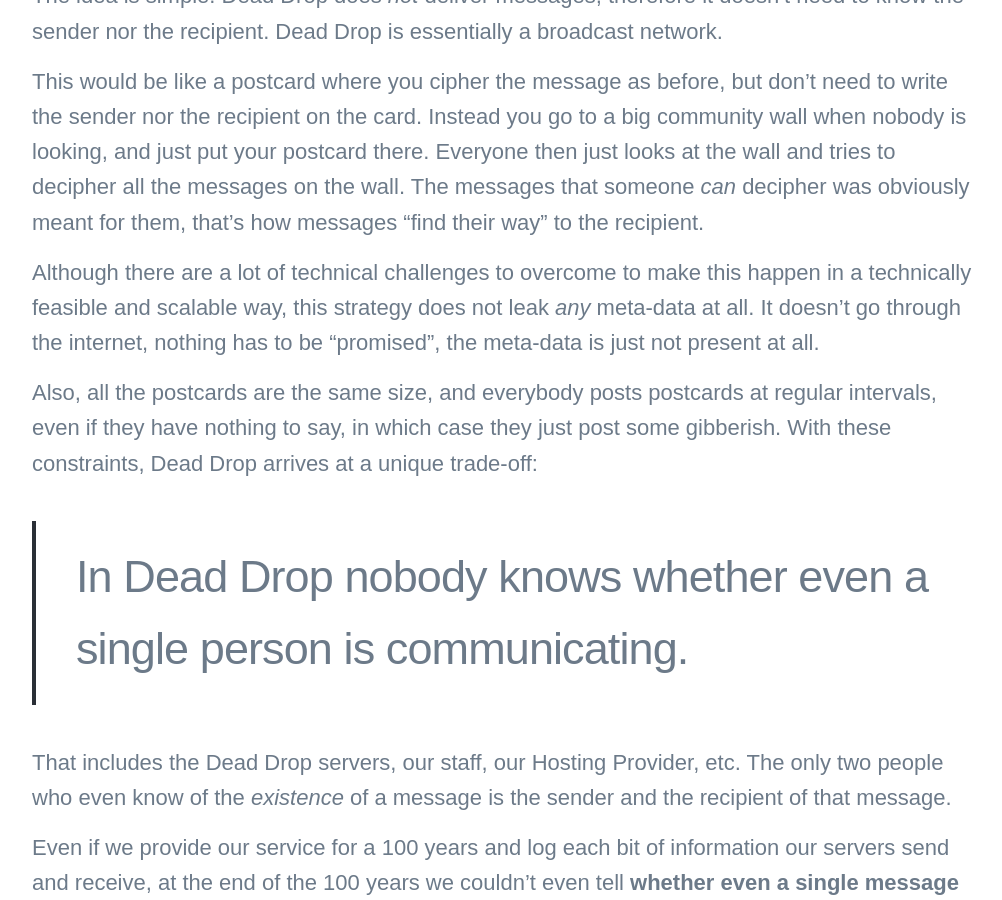
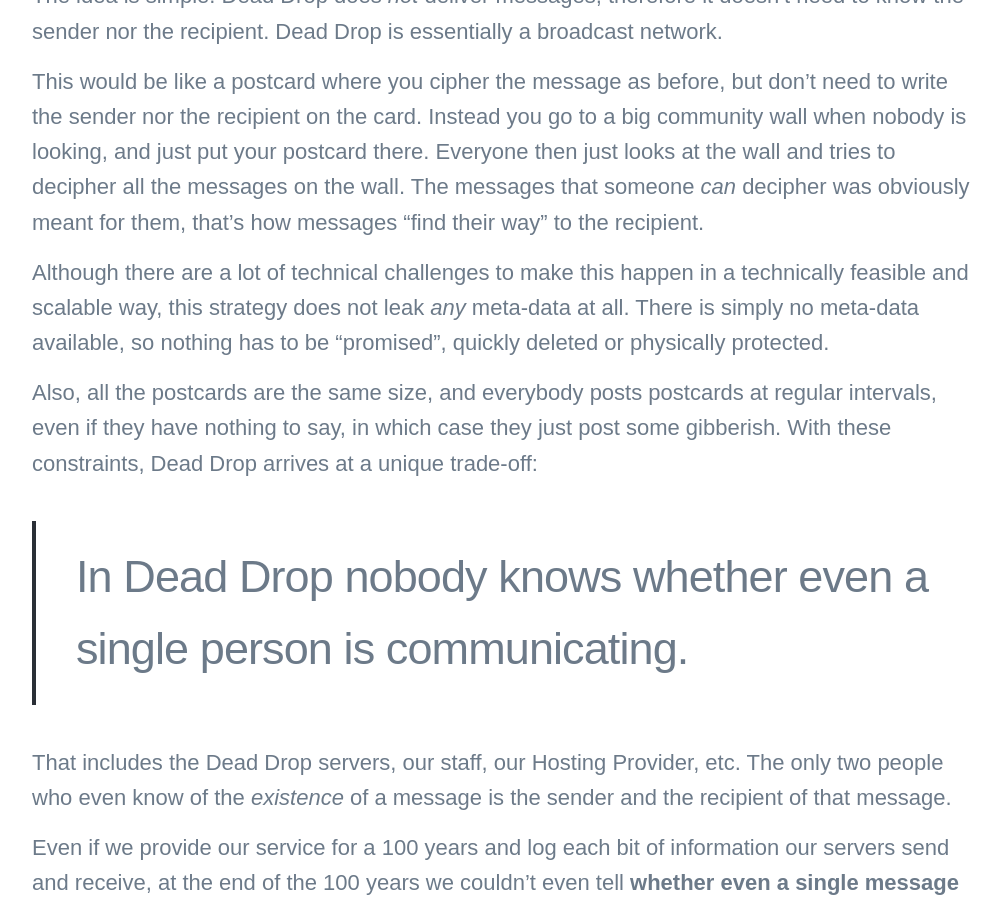
Before and after one commit to crowdymous/crowdymous.github.io, a Jekyll site: the page built from _posts/2020-11-04-meta-data-secure.md, in a window 1280 px wide and 900 px high, scrolled down 1615 px. Shown: the whole window, without its empty margins (138-1140 px from the left). Built offline with Jekyll 4.4.1, drawn with Linux system fonts in a browser that asks for light colours; nearby versions of some CDN libraries; some web fonts are replaced; some of the changed text lies outside the part shown.

Commit message:
Corrections

```diff
--- a/_posts/2020-11-04-meta-data-secure.md
+++ b/_posts/2020-11-04-meta-data-secure.md
@@ -49,10 +49,10 @@
 decipher was obviously meant for them, that's how messages "find their way" to
 the recipient.
 
-Although there are a lot of technical challenges to overcome to make this happen
+Although there are a lot of technical challenges to make this happen
 in a technically feasible and scalable way, this strategy does not leak *any*
-meta-data at all. It doesn't go through the internet, nothing has to be "promised",
-the meta-data is just not present at all.
+meta-data at all. There is simply no meta-data available, so nothing has to be "promised",
+quickly deleted or physically protected.
 
 Also, all the postcards are the same size, and everybody posts postcards at
 regular intervals, even if they
```
Also changed, not shown: other parts of _posts/2020-11-04-meta-data-secure.md (+1 -1 lines).
